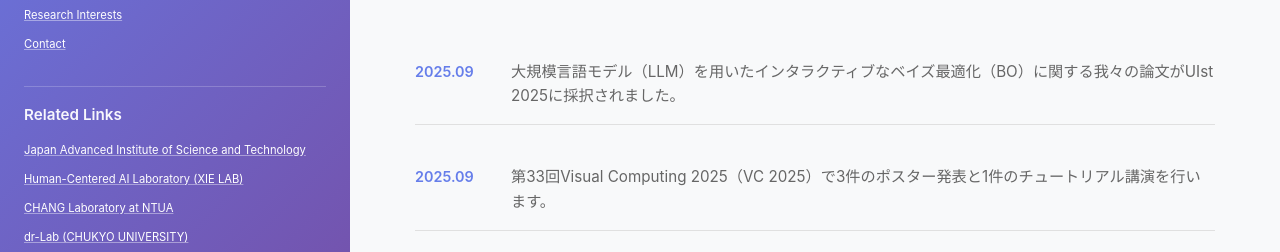
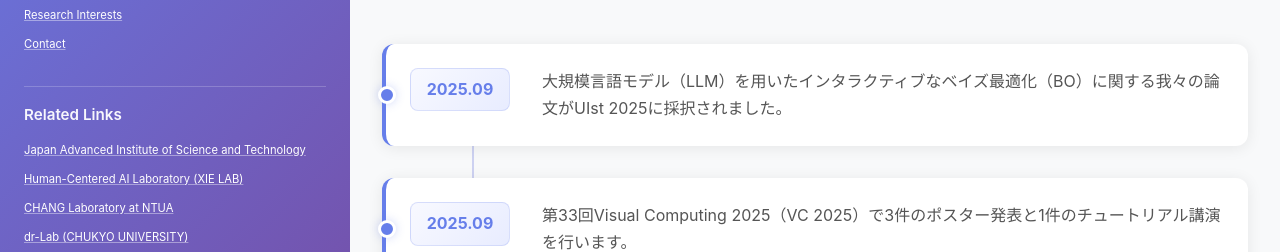
Before and after one commit to BofeiHuang/bofeihuang.github.io, a plain HTML site: page index.html in a window 1280 px wide. Shown: the part 346-598 px from the top of the page. Drawn offline with Linux system fonts and the light colour scheme.

Commit message:
Update style.css

```diff
--- a/style.css
+++ b/style.css
@@ -231,37 +231,74 @@ body {
     color: #666;
 }
 
-/* Achievements List */
+/* Achievements List - Enhanced Design */
 .achievements-list {
-    max-width: 800px;
+    max-width: 900px;
     margin: 0 auto;
+    position: relative;
+}
+
+.achievements-list::before {
+    content: '';
+    position: absolute;
+    left: 90px;
+    top: 0;
+    bottom: 0;
+    width: 2px;
+    background: linear-gradient(135deg, #667eea, #764ba2);
+    opacity: 0.3;
 }
 
 .achievement-item {
     display: flex;
-    gap: 1rem;
-    margin-bottom: 1.5rem;
-    padding: 1rem 0;
-    border-bottom: 1px solid #e0e0e0;
+    gap: 2rem;
+    margin-bottom: 2rem;
+    padding: 1.5rem;
+    background: white;
+    border-radius: 12px;
+    box-shadow: 0 2px 15px rgba(0, 0, 0, 0.08);
+    border-left: 4px solid #667eea;
     opacity: 0;
-    transform: translateY(20px);
-    transition: all 0.5s ease;
+    transform: translateX(-30px);
+    transition: all 0.6s ease;
+    position: relative;
 }
 
 .achievement-item.animate-in {
     opacity: 1;
-    transform: translateY(0);
+    transform: translateX(0);
 }
 
-.achievement-item:last-child {
-    border-bottom: none;
+.achievement-item:hover {
+    transform: translateX(5px);
+    box-shadow: 0 5px 25px rgba(0, 0, 0, 0.12);
+}
+
+.achievement-item::before {
+    content: '';
+    position: absolute;
+    left: -8px;
+    top: 50%;
+    transform: translateY(-50%);
+    width: 12px;
+    height: 12px;
+    background: #667eea;
+    border-radius: 50%;
+    border: 3px solid white;
+    box-shadow: 0 0 10px rgba(102, 126, 234, 0.3);
 }
 
 .achievement-date {
-    flex: 0 0 80px;
-    font-size: 0.9rem;
+    flex: 0 0 100px;
+    font-size: 1rem;
     color: #667eea;
-    font-weight: 600;
+    font-weight: 700;
+    background: linear-gradient(135deg, #f8f9ff, #e8ecff);
+    padding: 0.5rem;
+    border-radius: 8px;
+    text-align: center;
+    height: fit-content;
+    border: 1px solid rgba(102, 126, 234, 0.2);
 }
 
 .achievement-content {
@@ -269,19 +306,23 @@ body {
 }
 
 .achievement-content p {
-    color: #666;
-    line-height: 1.6;
-    font-size: 0.95rem;
+    color: #555;
+    line-height: 1.7;
+    font-size: 1rem;
+    margin: 0;
 }
 
 .achievement-link {
     color: #667eea;
-    text-decoration: underline;
-    transition: color 0.3s ease;
+    text-decoration: none;
+    font-weight: 600;
+    border-bottom: 1px solid transparent;
+    transition: all 0.3s ease;
 }
 
 .achievement-link:hover {
     color: #764ba2;
+    border-bottom-color: #764ba2;
 }
 
 /* Projects Grid */
```
